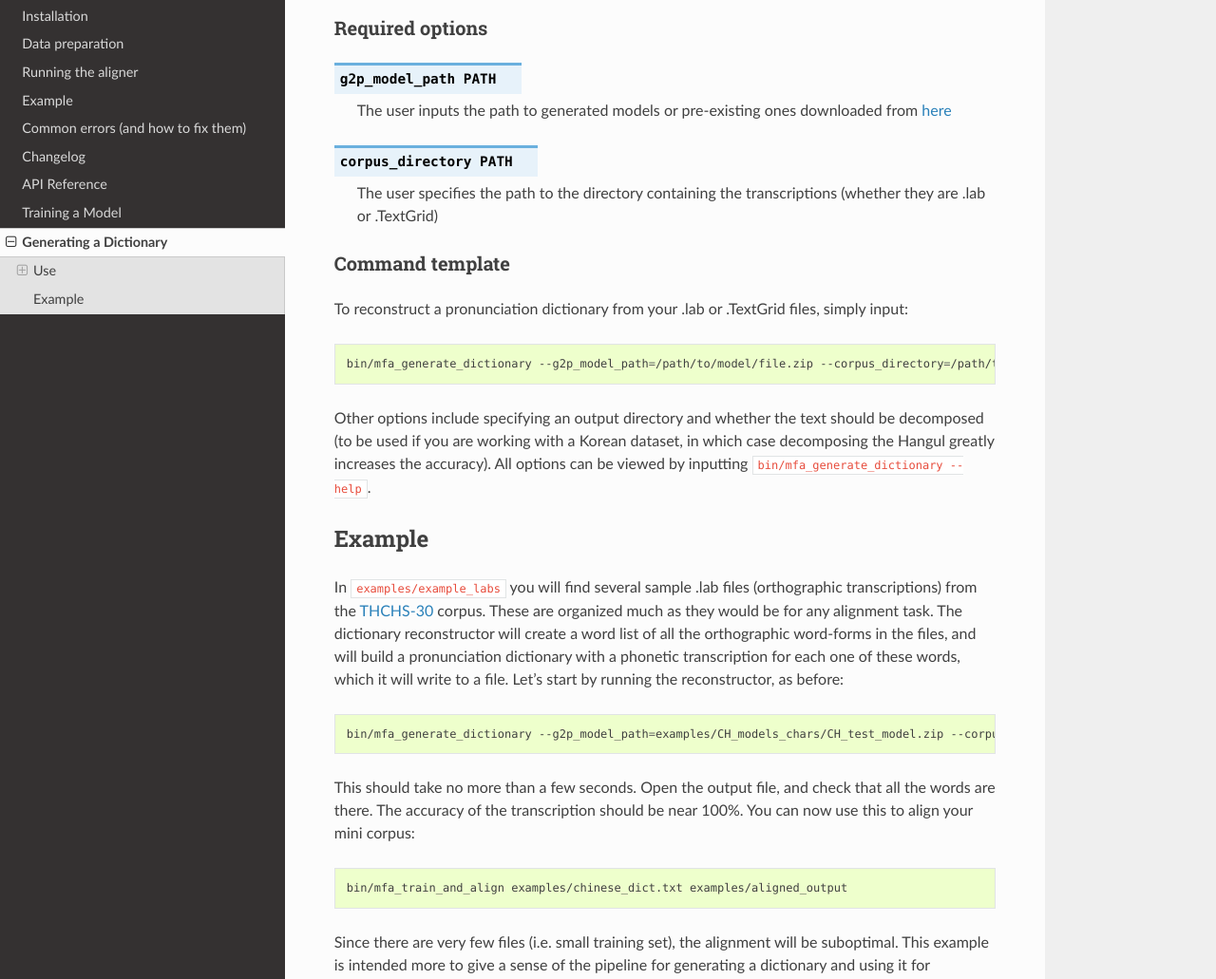
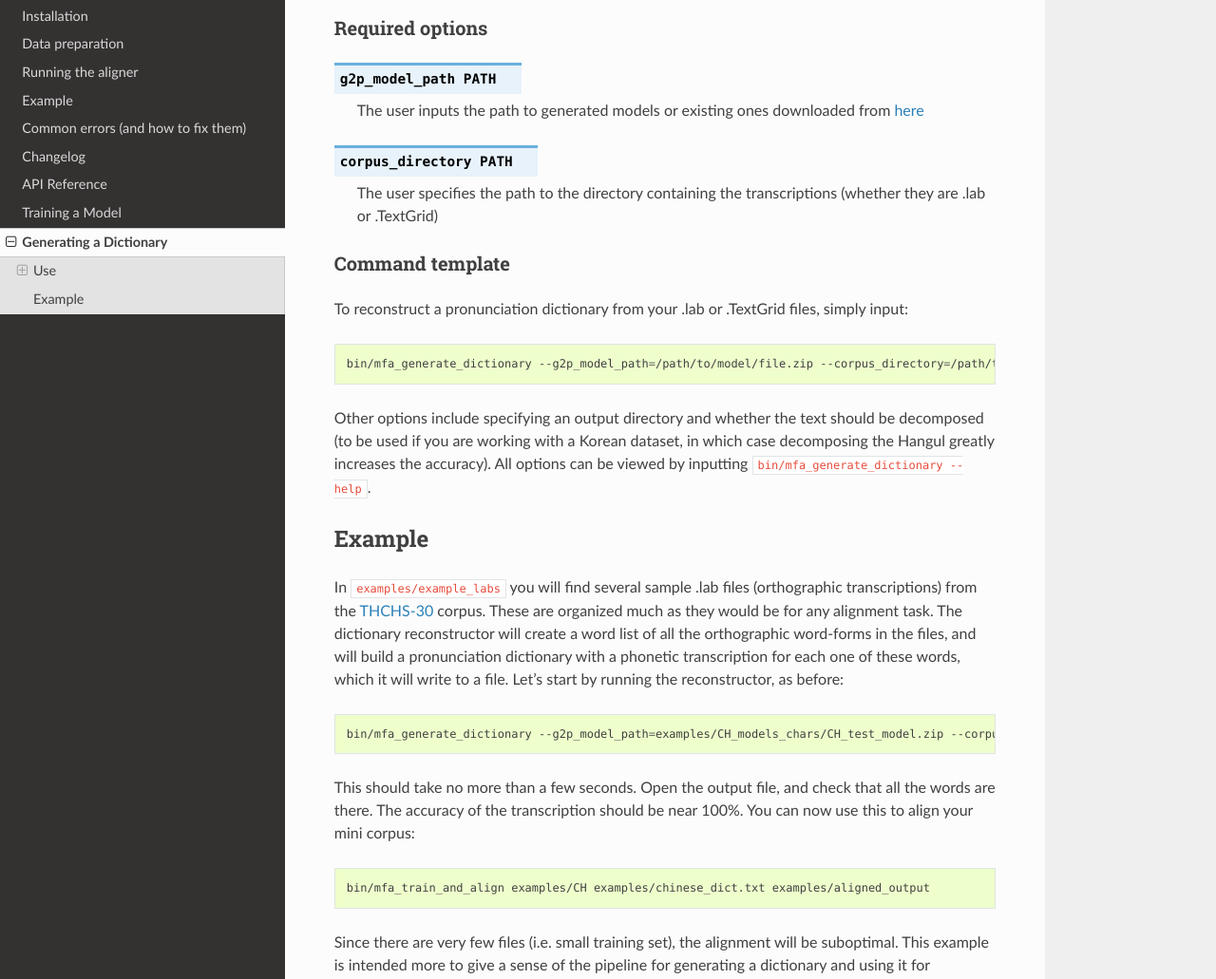
Before and after one commit to MontrealCorpusTools/Montreal-Forced-Aligner, a Sphinx documentation site: the page built from docs/source/dictionary_generating.rst, in a window 1280 px wide and 1400 px high, scrolled down 718 px. Shown: the part 158-1189 px from the top of the window at 95% size. Built offline with Sphinx 7.4.7 and the Read the Docs theme 2.0.0, drawn with Linux system fonts in a browser that asks for light colours.

Commit message:
edit examples

```diff
--- a/docs/source/dictionary_generating.rst
+++ b/docs/source/dictionary_generating.rst
@@ -50,7 +50,7 @@
 ----------------
 .. cmdoption:: g2p_model_path PATH
 
-   The user inputs the path to generated models or pre-existing ones downloaded from `here <http://mlmlab.org/mfa/>`_
+   The user inputs the path to generated models or existing ones downloaded from `here <http://mlmlab.org/mfa/>`_
 
 .. cmdoption:: corpus_directory PATH
 
@@ -79,14 +79,14 @@
 
 .. code-block:: bash
 
-   bin/mfa_generate_dictionary --g2p_model_path=examples/CH_models_chars/CH_test_model.zip --corpus_directory=examples/CH --output_path=chinese_dict.txt
+   bin/mfa_generate_dictionary --g2p_model_path=examples/CH_models_chars/CH_test_model.zip --corpus_directory=examples/CH --output_path=examples/chinese_dict.txt
 
 This should take no more than a few seconds. Open the output file, and check that all the words are there. The accuracy
 of the transcription should be near 100%. You can now use this to align your mini corpus:
 
 .. code-block:: bash
 
-   bin/mfa_train_and_align examples/chinese_dict.txt examples/aligned_output
+   bin/mfa_train_and_align examples/CH examples/chinese_dict.txt examples/aligned_output
 
 Since there are very few files (i.e. small training set), the alignment will be suboptimal. This example is intended more
 to give a sense of the pipeline for generating a dictionary and using it for alignment.
```
Also changed, not shown: 2 other files.
